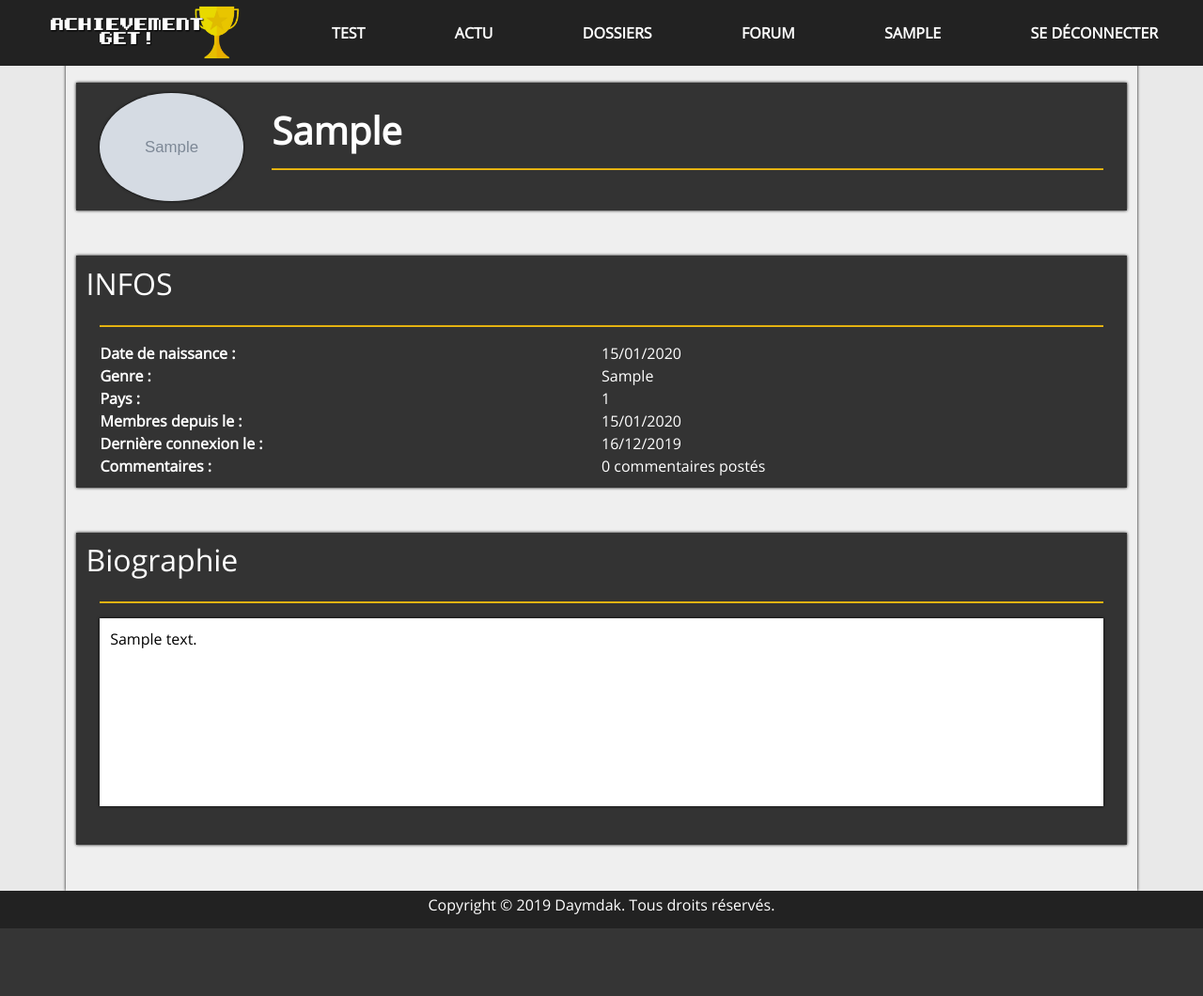
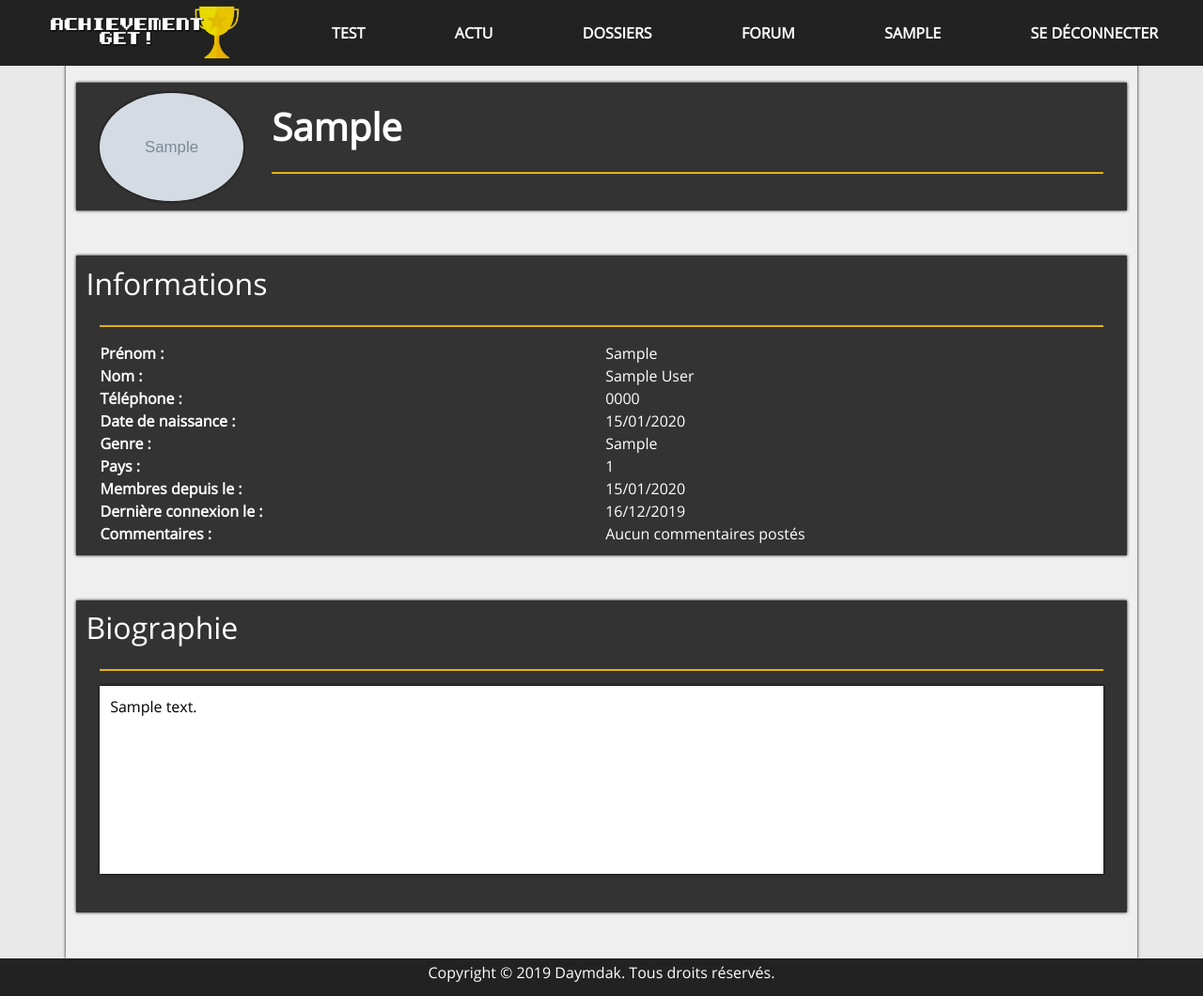
Before and after one commit to Daymdak/achievementGet, a PHP site: the page made by index.php in a window 1280 px wide. Shown: the whole page at 94% size. Before the commit the page ends 988 px from the top, so only its background shows below. Run offline with PHP 8.4, Linux system fonts and the light colour scheme; the visitor is signed in with stand-in values (Sample User, id 1); tables that the repository leaves empty or names only in its code hold one stand-in row (values such as "Sample post"); grey boxes marked "Sample" are stand-in pictures.

Commit message:
Add change information profil feature

```diff
--- a/controller/frontend.php
+++ b/controller/frontend.php
@@ -90,6 +90,27 @@
 	require('view/frontend/userprofileview.php');
 }
 
+function changeDataUser($user)
+{
+	$memberManager = new \AchievementGet\Website\Model\MemberManager();
+
+	$memberInformation = $memberManager->getMemberInformation($user);
+
+	require('view/frontend/changedatauser.php');
+}
+
+function updateDataUser($firstname, $name, $country, $phone, $birthdate, $gender, $user) {
+	$memberManager = new \AchievementGet\Website\Model\MemberManager();
+
+	$updateData = $memberManager->changeData($firstname, $name, $country, $phone, $birthdate, $gender, $user);
+
+	if ($updateData === false) {
+		throw new Exception('Impossible de mettre à jour le profil');
+	}
+	else {
+		header('Location: index.php?action=changedatauser&user=' . $user);
+	}
+}
 function checkImage($image)
 {
 	$memberManager = new \AchievementGet\Website\Model\MemberManager();
--- a/index.php
+++ b/index.php
@@ -55,6 +55,9 @@
 			if (isset($_GET['id']) && $_GET['id'] > 0) {
 				addComment($_GET['id'], $_POST['messageContent']);
 			}
+			else {
+				throw new Exception('Aucun identifiant de billet envoyé');
+			}
 		}
 		if ($_GET['action'] == 'userprofile') {
 			if (isset($_GET['user'])) {
@@ -65,6 +68,27 @@
 					userprofile($_GET['user'], false);
 				}
 			}
+			else {
+				throw new Exception('Aucun nom d\'utilisateur envoyé.');
+			}
+		}
+		if ($_GET['action'] == 'changedatauser') {
+			if (isset($_GET['user'])) {
+				changeDataUser($_GET['user']);
+			}
+			else {
+				throw new Exception('Aucun nom d\'utilisateur envoyé.');
+			}
+		}
+		if ($_GET['action'] == 'updatedatauser') {
+			if (isset($_GET['user']))
+			{
+				updateDataUser($_POST['firstname'], $_POST['name'], $_POST['country'], $_POST['phone'], $_POST['birthdate'], $_POST['gender'], $_GET['user']);
+			}
+			else {
+				throw new Exception('Aucun nom d\'utilisateur envoyé.');
+			}
+
 		}
 		if ($_GET['action'] == 'addprofileimage') {
 			checkImage($_FILES['newprofileimage']);
--- a/model/MemberManager.php
+++ b/model/MemberManager.php
@@ -8,7 +8,7 @@
 	function getMemberInformation($pseudo)
 	{
 		$db = $this->dbConnect();
-		$query = $db->prepare('SELECT id, profileImage, pseudo, password, email, DATE_FORMAT(inscription_date, \'%d/%m/%Y\') as inscription_date_fr, DATE_FORMAT(birthdate, \'%d/%m/%Y\') as birthdate_fr, gender, country, DATE_FORMAT(last_connexion, \'%d/%m/%Y\') as last_connexion_fr, bio FROM members WHERE pseudo = :pseudo');
+		$query = $db->prepare('SELECT id, profileImage, pseudo, password, email, phone, DATE_FORMAT(inscription_date, \'%d/%m/%Y\') as inscription_date_fr, name, firstname,DATE_FORMAT(birthdate, \'%d/%m/%Y\') as birthdate_fr, gender, country, DATE_FORMAT(last_connexion, \'%d/%m/%Y\') as last_connexion_fr, bio FROM members WHERE pseudo = :pseudo');
 		$query->execute(array(
 			'pseudo' => $pseudo
 		));
@@ -124,6 +124,21 @@
 			return 1;
 	}
 
+	function changeData($firstname, $name, $country, $phone, $birthdate, $gender, $user)
+	{
+		$db = $this->dbConnect();
+		$query = $db->prepare('UPDATE members SET firstname = :firstname, name = :name, country = :country, phone = :phone, birthdate = :birthdate, gender = :gender WHERE pseudo = :user');
+		$query->execute(array(
+			'firstname' => $firstname,
+			'name' => $name,
+			'country' => $country,
+			'phone' => $phone,
+			'birthdate' => $birthdate,
+			'gender' => $gender,
+			'user' => $user
+		));
+	}
+
 	function lastConnexion($user)
 	{
 		$db = $this->dbConnect();
--- a/public/css/style.css
+++ b/public/css/style.css
@@ -424,6 +424,17 @@
 	margin-right: 2%;
 }
 
+#changeData
+{
+	color: #EFBB12;
+	transition: all 0.2s;
+}
+
+#changeData:hover
+{
+	color: #DEAA01;
+}
+
 /*#rightBlockProfile
 {
 	display: flex;
--- a/view/frontend/loginView.php
+++ b/view/frontend/loginView.php
@@ -32,7 +32,7 @@
 		<p class="logField"><label for="pseudo">* Pseudo :</label><input type="text" name="pseudo" placeholder="Pseudo"  required /></p>
 		<p class="logField"><label for="pseudo">* Mot de passe :</label><input type="password" name="password1" placeholder="Mot de passe"  required /></p>
 		<p class="logField"><label for="pseudo">* Confirmation :</label><input type="password" name="password2" placeholder="Confirmation du mot de passe" required/></p>
-		<p class="logField"><label for="pseudo">* Adresse e-mail :</label><input type="text" name="email" placeholder="Adresse e-mail" required /></p>
+		<p class="logField"><label for="pseudo">* Adresse e-mail :</label><input type="email" name="email" placeholder="Adresse e-mail" required /></p>
 		<input type="submit" value="INSCRIPTION" class="button" />
 	</form>
 </div>
--- a/view/frontend/userProfileView.php
+++ b/view/frontend/userProfileView.php
@@ -6,21 +6,88 @@
 		<img src="public/images/profileimageusers/<?= $memberInformation['profileImage'] ?>" alt="<?= $memberInformation['pseudo'] ?>" id="profileImage"/>
 	</div>
 	<div class="col-10">
-		<h1><strong><?= htmlspecialchars($memberInformation['pseudo']) ?></strong></h1>
+		<div class="row">
+			<div class="col-11">
+				<h1><strong><?= htmlspecialchars($memberInformation['pseudo']) ?></strong></h1>
+			</div>
+			<div class="col-1">
+				<?php
+					if ($memberInformation['pseudo'] == $_SESSION['pseudo']) {
+					?>
+						<a href="index.php?action=changedatauser&user=<?= $_SESSION['pseudo'] ?>" id="changeData"><i class="fas fa-tools fa-lg"></i></a>
+					<?php
+					}
+				?>
+			</div>
+		</div>
 		<hr />
 	</div>
 </div>
 
 <div class="row mt-5 profileInfos">
-		<h2>INFOS</h2>
+		<h2>Informations</h2>
 		<div class="col-12">
 			<hr />
-			<p><strong>Date de naissance : </strong><?= $memberInformation['birthdate_fr'] ?></p>
-			<p><strong>Genre : </strong><?= $memberInformation['gender'] ?></p>
-			<p><strong>Pays : </strong><?= $memberInformation['country'] ?></p>
-			<p><strong>Membres depuis le : </strong><?= $memberInformation['inscription_date_fr'] ?></p>
-			<p><strong>Dernière connexion le : </strong><?= $memberInformation['last_connexion_fr'] ?></p>
-			<p><strong>Commentaires : </strong><?= $nbrComments ?> commentaires postés</p>
+			<p><strong>Prénom :</strong>
+				<?php
+					if ($memberInformation['firstname'] == NULL)
+						echo "Non renseigné";
+					else
+						echo $memberInformation['firstname'];
+				?>
+			</p>
+			<p><strong>Nom :</strong>
+				<?php
+					if ($memberInformation['name'] == NULL)
+						echo "Non renseigné";
+					else
+						echo $memberInformation['name'];
+				?>
+			</p>
+			<p><strong>Téléphone :</strong>
+				<?php
+					if($memberInformation['phone'] == NULL)
+						echo "Non renseigné";
+					else
+						echo "0". $memberInformation['phone'];
+				?>
+			</p>
+			<p><strong>Date de naissance :</strong>
+				<?php
+					if ($memberInformation['birthdate_fr'] == NULL)
+						echo "Non renseigné";
+					else
+						echo $memberInformation['birthdate_fr'];
+				?>
+			</p>
+			<p><strong>Genre :</strong>
+				<?php
+					if($memberInformation['gender'] == NULL)
+						echo "Non renseigné";
+					else
+						echo $memberInformation['gender'];
+				?>
+			</p>
+			<p><strong>Pays :</strong>
+				<?php
+					if ($memberInformation['country'] == NULL)
+						echo "Non renseigné";
+					else
+						echo $memberInformation['country'];
+				?>
+			</p>
+			<p><strong>Membres depuis le :</strong> <?= $memberInformation['inscription_date_fr'] ?></p>
+			<p><strong>Dernière connexion le :</strong> <?= $memberInformation['last_connexion_fr'] ?></p>
+			<p><strong>Commentaires :</strong>
+				<?php
+					if ($nbrComments == 0)
+						echo "Aucun commentaires postés";
+					elseif ($nbrComments == 1)
+						echo "Un seul commentaire posté";
+					else
+						echo $nbrComments . " commentaires postés";
+				?>
+			</p>
 		</div>
 </div>
 
```
Also changed, not shown: view/frontend/changeDataUser.php (added, +53 -0 lines), public/images/profileimageusers/Daymdak.png.
